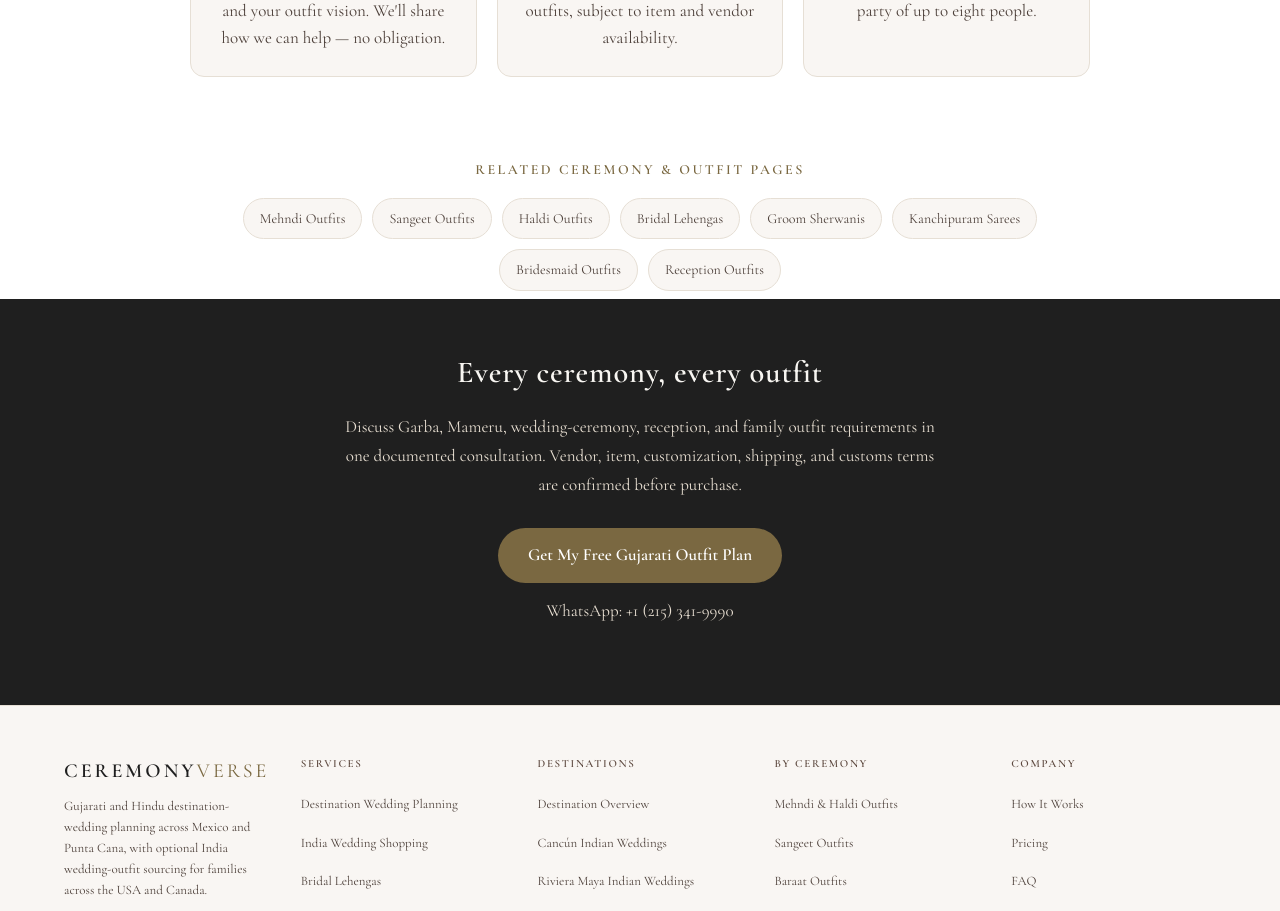
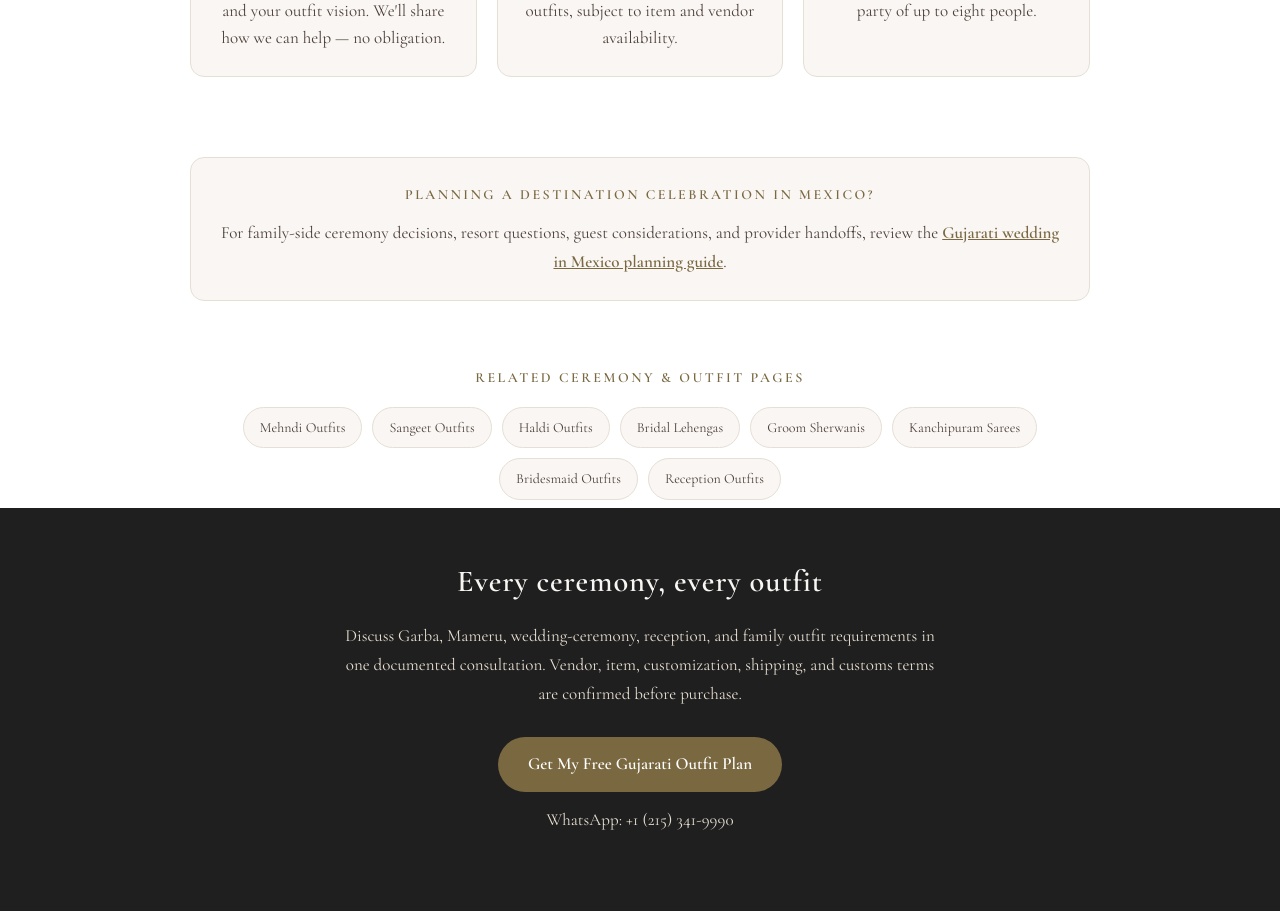
Before and after one commit to leylabernie/v0-ceremony-verse-wedding-concierge, a Next.js app: page /gujarati-wedding-outfits-usa in a window 1280 px wide. Shown: the part 2340-3251 px from the top of the page. Built offline with nearby package versions, Linux system fonts and the light colour scheme.

Commit message:
Improve Gujarati landing-page discovery signals
Validated contextual-link, metadata, sitemap, regression-test, lint, build, and browser checks. Merged under owner authorization.

```diff
--- a/app/blog/how-to-plan-gujarati-hindu-destination-wedding-mexico/page.tsx
+++ b/app/blog/how-to-plan-gujarati-hindu-destination-wedding-mexico/page.tsx
@@ -6,6 +6,7 @@ const title = "How to Plan a Gujarati or Hindu Destination Wedding in Mexico";
 const description =
   "Plan a Gujarati or Hindu destination wedding in Mexico with clear guest-document, resort, budget, cultural, family, and on-site responsibilities.";
 const path = "/blog/how-to-plan-gujarati-hindu-destination-wedding-mexico/";
+const lastModified = "2026-08-21T10:16:00-04:00";
 
 export const metadata = buildMetadata({
   path,
@@ -18,7 +19,7 @@ export const metadata = buildMetadata({
     "Mexico Indian wedding planner",
   ],
   publishedTime: "2026-08-10T12:00:00-04:00",
-  modifiedTime: "2026-08-11T16:00:00-04:00",
+  modifiedTime: lastModified,
   authorName: "CeremonyVerse",
   ogType: "article",
 });
@@ -28,7 +29,7 @@ const blogPostingSchema = buildBlogPosting({
   description,
   url: path,
   datePublished: "2026-08-10T12:00:00-04:00",
-  dateModified: "2026-08-11T16:00:00-04:00",
+  dateModified: lastModified,
   authorName: "CeremonyVerse",
   keywords: ["Gujarati destination wedding Mexico", "Hindu wedding Mexico", "Indian wedding planning Mexico"],
 });
@@ -78,7 +79,7 @@ export default function BlogPost() {
           A destination wedding becomes manageable when the family&apos;s cultural decisions, the resort&apos;s written
           terms, and each planner&apos;s responsibilities are organized in one working plan.
         </p>
-        <p className="mb-12 text-sm text-[#4d403a]">By CeremonyVerse · Updated August 11, 2026</p>
+        <p className="mb-12 text-sm text-[#4d403a]">By CeremonyVerse · Updated August 21, 2026</p>
 
         <div className="space-y-7 text-[1.06rem] leading-8 text-[#4d403a]">
           <p>
@@ -107,6 +108,13 @@ export default function BlogPost() {
             This protects the wedding from a common mistake: choosing event spaces and times first, then discovering
             that the approved ceremony plan cannot fit them. CeremonyVerse organizes the family-approved plan; it does
             not replace the family or officiant as the authority on tradition.
+          </p>
+          <p>
+            Families who want a concise family-facing overview can also use the{" "}
+            <Link href="/gujarati-destination-wedding-mexico/" className="font-semibold text-[#7a6841] underline">
+              Gujarati wedding in Mexico planning guide
+            </Link>{" "}
+            to organize the selected event sequence, decision records, and provider handoffs before a larger commitment.
           </p>
 
           <h2 className="pt-4 font-serif text-3xl font-semibold text-[#1f1f1f]">2. Define what the total budget must cover</h2>
@@ -173,9 +181,9 @@ export default function BlogPost() {
           <h2 className="pt-4 font-serif text-3xl font-semibold text-[#1f1f1f]">6. Separate remote planning from Mexico execution</h2>
           <p>
             The family needs one communication path, but not every role should be blended together. CeremonyVerse can
-            coordinate the family-side plan, guest information, sourcing, approvals, and overall responsibilities.
-            Mexico execution requires local knowledge and on-site control. CeremonyVerse works with a Mexico-based
-            local planner for the in-country details defined in the private proposal.
+            coordinate the family-side plan, guest information, sourcing, approvals, and overall responsibilities
+            included in its written scope. An independent Mexico local provider completes only the local planning and
+            on-site responsibilities identified in that provider&apos;s written scope.
           </p>
           <p>
             Before signing, list who negotiates with the resort, who manages vendors, who owns guest-room questions,
--- a/app/gujarati-wedding-outfits-usa/page.tsx
+++ b/app/gujarati-wedding-outfits-usa/page.tsx
@@ -113,6 +113,21 @@ export default function GujaratiWeddingOutfitsPage() {
         </div>
       </section>
 
+      {/* Mexico planning resource */}
+      <section style={{ padding: "32px 24px", background: "#fff" }}>
+        <div style={{ maxWidth: "900px", margin: "0 auto", border: "1px solid #e6dfd5", borderRadius: "14px", padding: "24px", background: "#f9f6f3", textAlign: "center" }}>
+          <p style={{ fontSize: "14px", letterSpacing: "0.18em", textTransform: "uppercase", color: "#7a6841", fontWeight: 600, marginBottom: "12px" }}>
+            Planning a destination celebration in Mexico?
+          </p>
+          <p style={{ fontSize: "17px", lineHeight: 1.7, color: "#4d403a", margin: 0 }}>
+            For family-side ceremony decisions, resort questions, guest considerations, and provider handoffs, review the{" "}
+            <Link href="/gujarati-destination-wedding-mexico/" style={{ color: "#7a6841", fontWeight: 600, textDecoration: "underline" }}>
+              Gujarati wedding in Mexico planning guide
+            </Link>.
+          </p>
+        </div>
+      </section>
+
       {/* Related ceremonies */}
       <section style={{ padding: "32px 24px 8px", background: "#fff" }}>
         <div style={{ maxWidth: "900px", margin: "0 auto", textAlign: "center" }}>
--- a/app/sitemap.ts
+++ b/app/sitemap.ts
@@ -3,7 +3,7 @@ import { MetadataRoute } from "next"
 const baseUrl = "https://www.ceremonyverse.com"
 
 type Frequency = "weekly" | "monthly" | "yearly"
-type Entry = { path: string; changeFrequency: Frequency; priority: number }
+type Entry = { path: string; changeFrequency: Frequency; priority: number; lastModified?: Date }
 
 const pages: Entry[] = [
   { path: "/", changeFrequency: "weekly", priority: 1 },
@@ -59,7 +59,7 @@ const pages: Entry[] = [
   { path: "/indian-wedding-shopping-florida/", changeFrequency: "monthly", priority: 0.7 },
   { path: "/indian-wedding-shopping-washington-dc/", changeFrequency: "monthly", priority: 0.7 },
   { path: "/indian-wedding-shopping-illinois/", changeFrequency: "monthly", priority: 0.7 },
-  { path: "/blog/how-to-plan-gujarati-hindu-destination-wedding-mexico/", changeFrequency: "monthly", priority: 0.8 },
+  { path: "/blog/how-to-plan-gujarati-hindu-destination-wedding-mexico/", changeFrequency: "monthly", priority: 0.8, lastModified: new Date("2026-08-21T10:16:00-04:00") },
   { path: "/blog/mexico-or-punta-cana-indian-destination-wedding/", changeFrequency: "monthly", priority: 0.8 },
   { path: "/blog/ordering-indian-wedding-outfits-usa-canada/", changeFrequency: "monthly", priority: 0.8 },
   { path: "/blog/how-to-take-lehenga-measurements-at-home/", changeFrequency: "monthly", priority: 0.8 },
```
Also changed, not shown: 2 other files (tests, documents, lock files or other folders).
